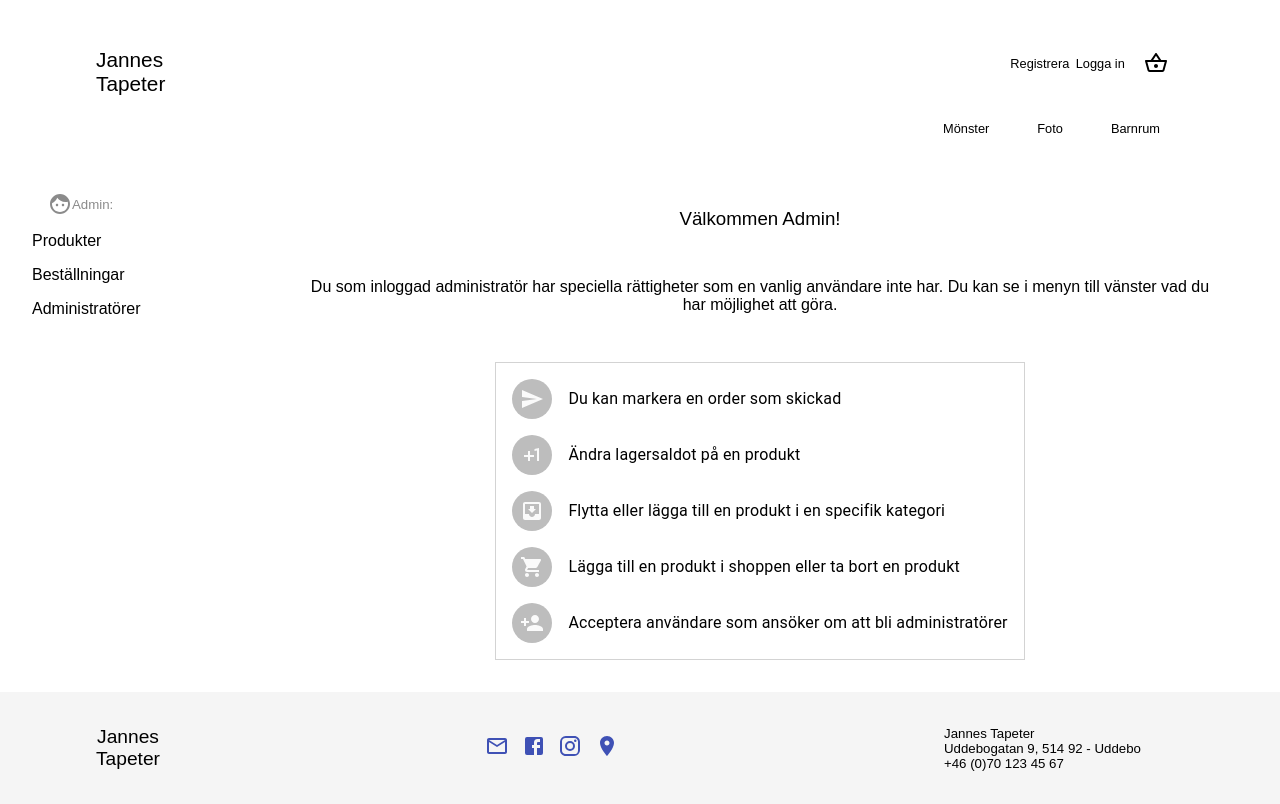
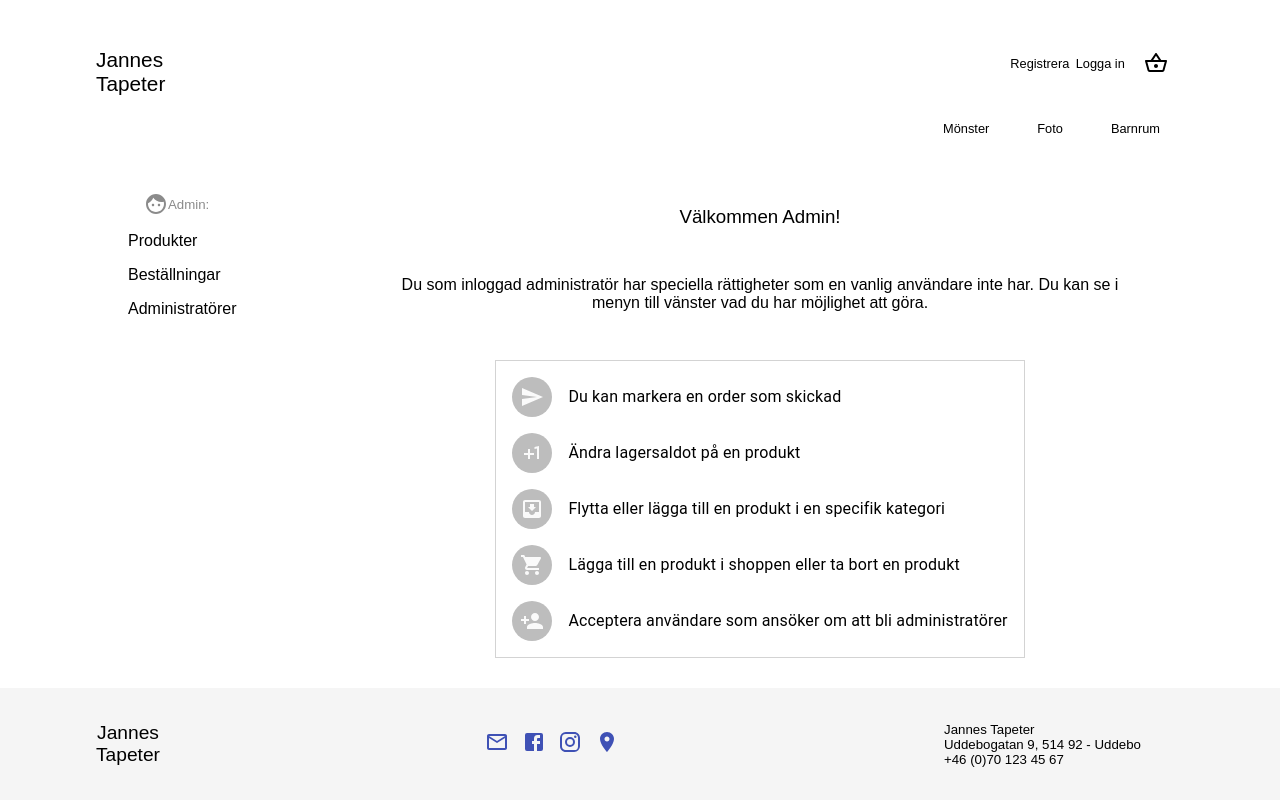
Before and after one commit to MTLY-1610/e-shop-Jannes-Tapeter, a React (Create React App) app in the folder client/: page /admin/welcome in a window 1280 px wide. Built offline with nearby package versions, Linux system fonts and the light colour scheme; no server answers; a web font is replaced by a local one.

Commit message:
footer admin

```diff
--- a/client/src/components/admindashboard/adminRequest/adminRequest.css
+++ b/client/src/components/admindashboard/adminRequest/adminRequest.css
@@ -1,14 +1,17 @@
-.a-content-container {
+.aaa-content-container {
   display: flex;
   flex-direction: row;
+  align-items: center;
   justify-content: space-between;
   width: 95vw;
+  height: calc(100vh - 18rem);
 }
 
 .a-child-content-container {
   display: flex;
   flex-direction: column;
   justify-content: center;
+
   padding: 2rem;
   align-self: center;
   flex-grow: 1;
--- a/client/src/components/admindashboard/adminRequest/adminRequest.js
+++ b/client/src/components/admindashboard/adminRequest/adminRequest.js
@@ -29,7 +29,7 @@ class AdminRequest extends React.Component {
         {(customer) => (
           <React.Fragment>
             <Header />
-            <div className="a-content-container">
+            <div className="aaa-content-container">
               <Sidebar />
               <div className="a-child-content-container">
                 <h3>Förfrågningar om att bli administratör:</h3>
--- a/client/src/components/admindashboard/productCategory/productCategory.css
+++ b/client/src/components/admindashboard/productCategory/productCategory.css
@@ -2,7 +2,7 @@
     display: flex;
     flex-direction: row;
     justify-content: space-between;
-     width: 95vw;
+
 }
 
 
--- a/client/src/components/admindashboard/welcomeAdmin/welcomeAdmin.css
+++ b/client/src/components/admindashboard/welcomeAdmin/welcomeAdmin.css
@@ -1,8 +1,10 @@
-.a-content-container {
+.aa-content-container {
     display: flex;
+    width: 80%;
+    height:100%;
     flex-direction: row;
     justify-content: space-between;
-     width: 95vw;
+    height: calc(100vh - 18rem);
 }
 
 
--- a/client/src/components/admindashboard/welcomeAdmin/welcomeAdmin.js
+++ b/client/src/components/admindashboard/welcomeAdmin/welcomeAdmin.js
@@ -18,7 +18,7 @@ const WelcomeAdmin = () => {
   return (
     <React.Fragment>
       <Header />
-      <div className="a-content-container">
+      <div className="aa-content-container">
         <Sidebar />
         <div className="a-child-content-container">
           <h3>Välkommen Admin!</h3>
```
